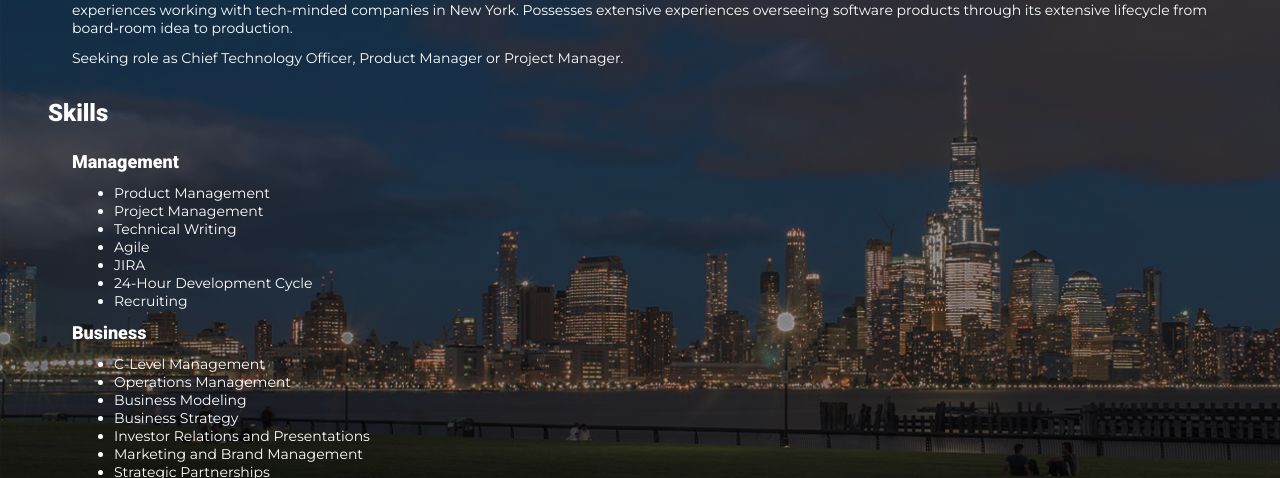
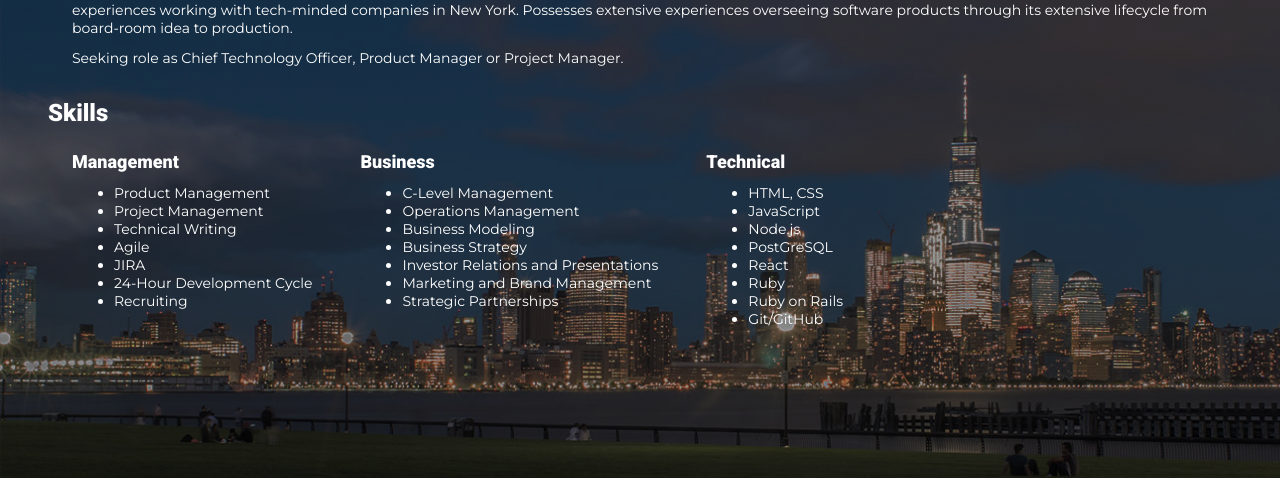
Before and after one commit to solitonyc/solito-website, a plain HTML site: page index.html in a window 1280 px wide. Shown: the part 354-832 px from the top of the page. Before the commit the page ends 800 px from the top, so only its background shows below. Drawn offline with Linux system fonts and the light colour scheme.

Commit message:
skills section revision

```diff
--- a/index.html
+++ b/index.html
@@ -29,6 +29,8 @@
 			<p class="home_page">Seeking role as Chief Technology Officer, Product Manager or Project Manager.</p>
 
 		<h2 class="home_page">Skills</h2>
+			<div class="skills_columns">
+				<div class="column_management">
 					<h4 class="home_page">Management</h4>
 					<ul class="home_page">
 						<li>Product Management</li>
@@ -39,6 +41,8 @@
 						<li>24-Hour Development Cycle</li>
 						<li>Recruiting</li>
 					</ul>
+				</div>
+				<div class="column_business">
 					<h4 class="home_page">Business</h4>
 					<ul class="home_page">
 						<li>C-Level Management</li>
@@ -49,6 +53,8 @@
 						<li>Marketing and Brand Management</li>
 						<li>Strategic Partnerships</li>
 					</ul>
+				</div>
+				<div class="column_technical">
 					<h4 class="home_page">Technical</h4>
 					<ul class="home_page">
 						<li>HTML, CSS</li>
@@ -60,8 +66,8 @@
 						<li>Ruby on Rails</li>
 						<li>Git/GitHub</li>
 					</ul>
-
-
+				</div>
+		</div>
 	</div>
 </body>
 </html>
--- a/styles.css
+++ b/styles.css
@@ -47,15 +47,33 @@ body {
 }
 .main_index {
 		display: block;
-		position: fixed;
+		position: absolute;
 		padding-left: 24px;
 		background-image: linear-gradient( rgba(0, 0, 0, 0.4), rgba(0, 0, 0, 0.4)), url(images/home_bg.jpg);
-		background-repeat: repeat;
+		background-repeat: none;
 		background-size: cover;
 		background-color: #35222B;
 		height: 100%;
 
 	}
+
+.skills_columns {
+		display: flex;
+		padding-right: 24px;
+
+}
+
+.column_management {
+
+}
+
+.column_business {
+
+}
+
+.column_technical {
+
+}
 
 	h1 {
 		font-family: 'Roboto', sans-serif;
```
Lines whose indentation alone changed are shown as unchanged.
